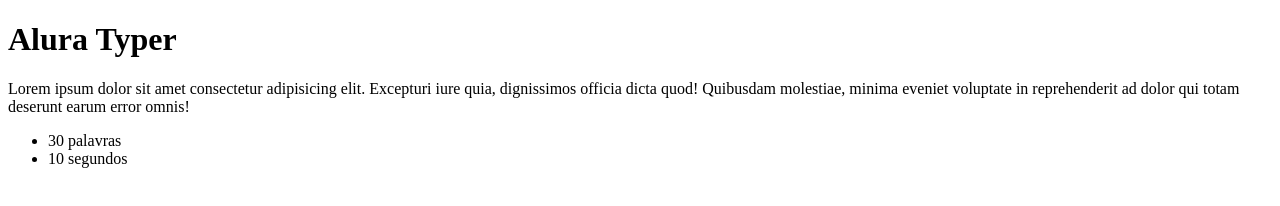
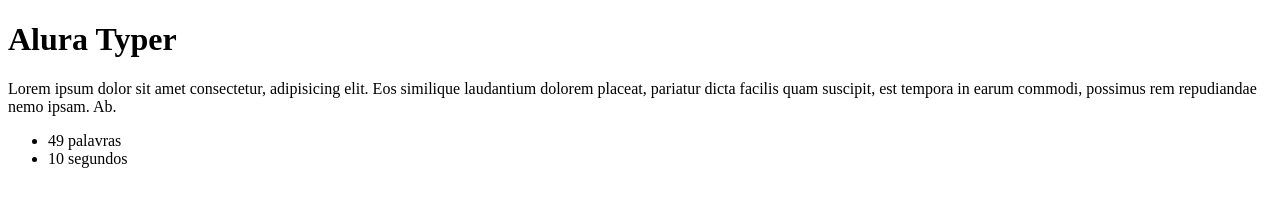
Before and after one commit to jamezaguiar/alura-typer, a plain HTML site: page public/principal.html in a window 1280 px wide. Drawn offline with Linux system fonts and the light colour scheme.

Commit message:
Primeiros passos com jQuery

```diff
--- a/public/js/main.js
+++ b/public/js/main.js
@@ -1 +1,5 @@
-console.log('Hello, jQuery!');
+var fraseEl = $('.frase').text();
+var tamanhoFraseEl = $('#tamanho-frase');
+
+var numPalavras = fraseEl.split(' ').length;
+tamanhoFraseEl.text(numPalavras);
--- a/public/principal.html
+++ b/public/principal.html
@@ -7,13 +7,13 @@
   <body>
     <h1>Alura Typer</h1>
     <p class="frase">
-      Lorem ipsum dolor sit amet consectetur adipisicing elit. Excepturi iure
-      quia, dignissimos officia dicta quod! Quibusdam molestiae, minima eveniet
-      voluptate in reprehenderit ad dolor qui totam deserunt earum error omnis!
+      Lorem ipsum dolor sit amet consectetur, adipisicing elit. Eos similique
+      laudantium dolorem placeat, pariatur dicta facilis quam suscipit, est
+      tempora in earum commodi, possimus rem repudiandae nemo ipsam. Ab.
     </p>
 
     <ul class="informacoes">
-      <li>30 palavras</li>
+      <li><span id="tamanho-frase">50</span> palavras</li>
       <li>10 segundos</li>
     </ul>
 
```
